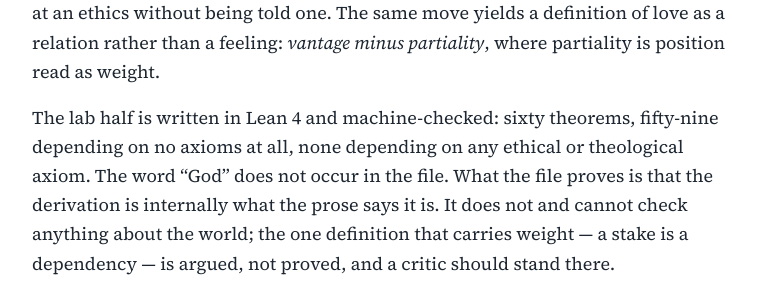
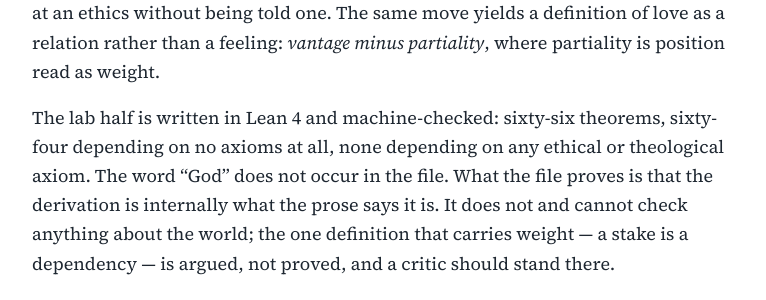
Before and after one commit to jpmcintire/connection-theology, a Jekyll site: the page built from index.md, in a window 1280 px wide and 900 px high, scrolled down 1232 px. Shown: the part 155-455 px from the top of the window, without its empty margins (256-1022 px from the left). Built offline with Jekyll 4.4.1, drawn with Linux system fonts in a browser that asks for light colours.

Commit message:
index: theorem counts for vI
Sixty-six theorems, sixty-four depending on no axioms at all.

Co-Authored-By: Claude Fable 5.1 <noreply@anthropic.com>
Claude-Session: https://claude.ai/code/session_01JM1sQgfu5m7j4eNc8Yrk73

```diff
--- a/index.md
+++ b/index.md
@@ -22,7 +22,7 @@ And it is a context, so it does nothing a context can't: it doesn't act, doesn't
 
 Connection Theology (CT) is a derivation, from two sentences and one act, of what a mind is, what it owes, and what love is. The two sentences: *everything is*, and *totality has no outside*. The act: you are reading this. Nothing else is assumed. From there it follows that a part which represents the whole has exactly one grade available (does its account fit), that every stake in the world is on the sheet by being real and can be removed only by a move that needs a reason, and that "mine" is not a reason — so a mind that is honest about its own preferences arrives at an ethics without being told one. The same move yields a definition of love as a relation rather than a feeling: *vantage minus partiality*, where partiality is position read as weight.
 
-The lab half is written in Lean 4 and machine-checked: sixty theorems, fifty-nine depending on no axioms at all, none depending on any ethical or theological axiom. The word "God" does not occur in the file. What the file proves is that the derivation is internally what the prose says it is. It does not and cannot check anything about the world; the one definition that carries weight — a stake is a dependency — is argued, not proved, and a critic should stand there.
+The lab half is written in Lean 4 and machine-checked: sixty-six theorems, sixty-four depending on no axioms at all, none depending on any ethical or theological axiom. The word "God" does not occur in the file. What the file proves is that the derivation is internally what the prose says it is. It does not and cannot check anything about the world; the one definition that carries weight — a stake is a dependency — is argued, not proved, and a critic should stand there.
 
 ## Three doors
 
```
